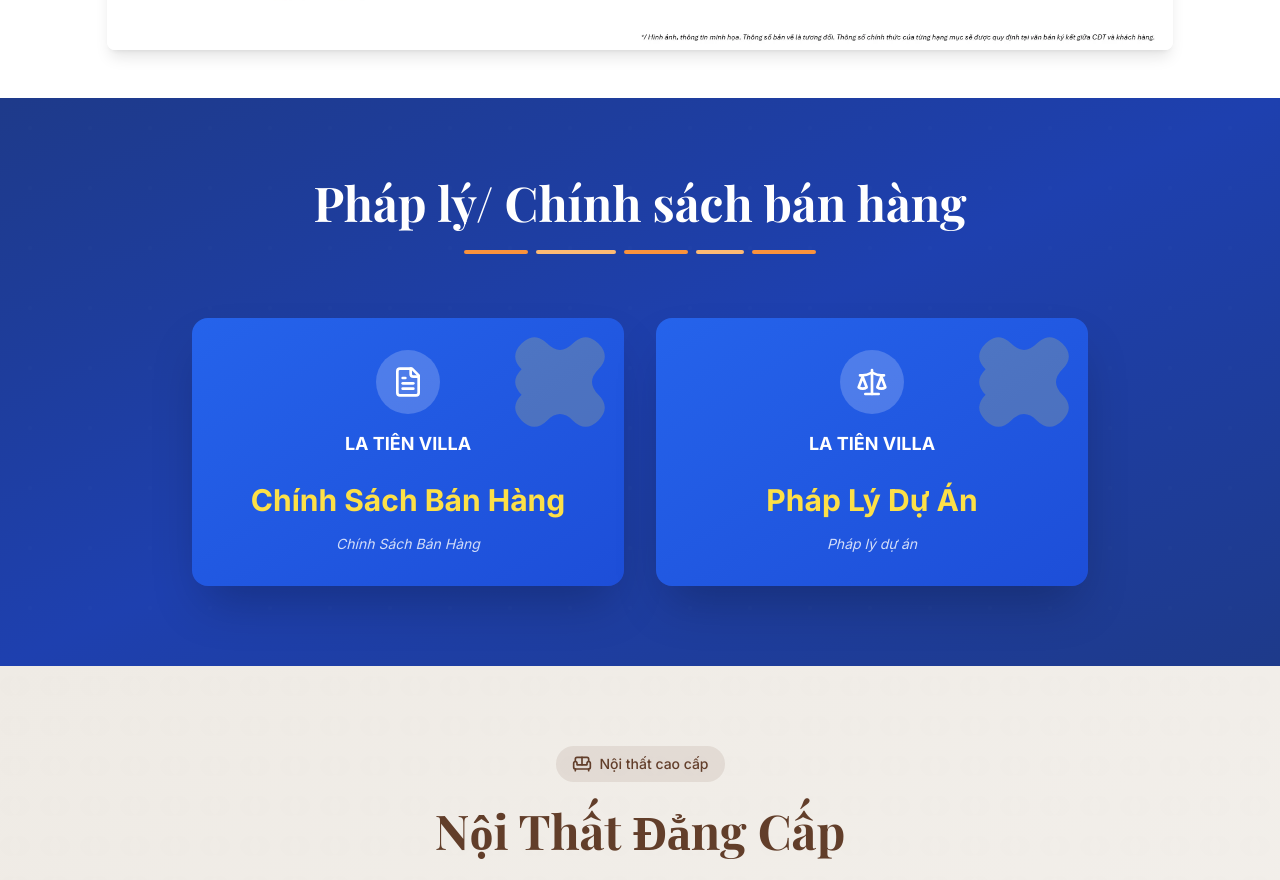
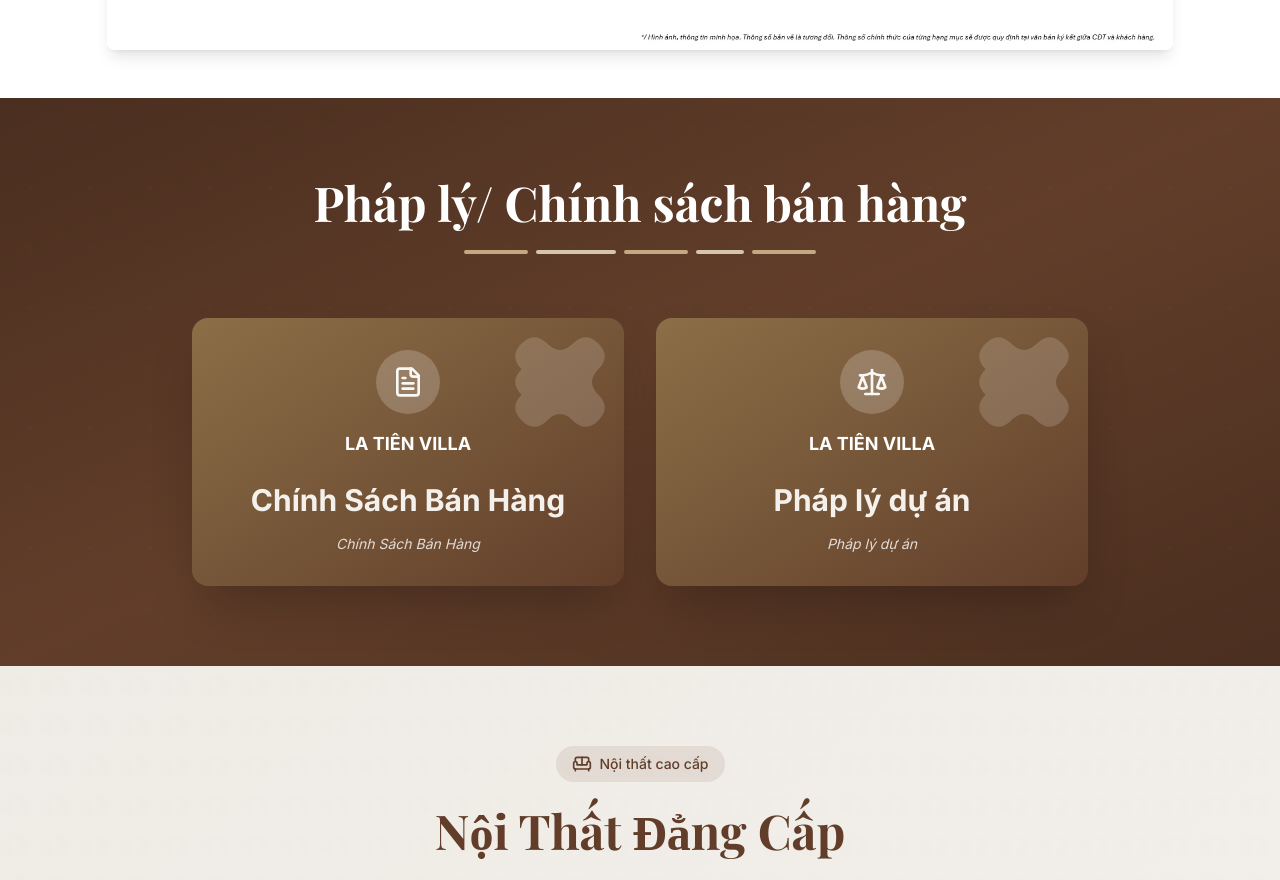
Before and after one commit to nam-techie/LaTienVilla, a React (Vite) app: page / in a window 1280 px wide. Shown: the part 8297-9177 px from the top of the page. Built offline with nearby package versions, Linux system fonts and the light colour scheme.

Commit message:
Update Progress section styles to use primary color scheme and enhance button accessibility

```diff
--- a/src/components/sections/Progress.tsx
+++ b/src/components/sections/Progress.tsx
@@ -3,7 +3,7 @@
 
 const Progress: React.FC = () => {
   return (
-    <section id="progress" className="py-20 bg-gradient-to-br from-blue-900 via-blue-800 to-blue-900 relative overflow-hidden">
+    <section id="progress" className="py-20 bg-gradient-to-br from-primary-900 via-primary-800 to-primary-900 relative overflow-hidden">
       {/* Background Pattern */}
       <div className="absolute inset-0 opacity-10">
         <div className="absolute inset-0" style={{
@@ -19,11 +19,11 @@
           </h2>
           {/* Decorative wavy lines */}
           <div className="flex justify-center space-x-2 mb-8">
-            <div className="w-16 h-1 bg-orange-400 rounded-full"></div>
-            <div className="w-20 h-1 bg-orange-300 rounded-full"></div>
-            <div className="w-16 h-1 bg-orange-400 rounded-full"></div>
-            <div className="w-12 h-1 bg-orange-300 rounded-full"></div>
-            <div className="w-16 h-1 bg-orange-400 rounded-full"></div>
+            <div className="w-16 h-1 bg-primary-500 rounded-full"></div>
+            <div className="w-20 h-1 bg-primary-400 rounded-full"></div>
+            <div className="w-16 h-1 bg-primary-500 rounded-full"></div>
+            <div className="w-12 h-1 bg-primary-400 rounded-full"></div>
+            <div className="w-16 h-1 bg-primary-500 rounded-full"></div>
           </div>
         </div>
 
@@ -33,26 +33,26 @@
             {/* Sales Policy Card */}
             <button
               onClick={() => window.open('https://drive.google.com/drive/folders/1nfp79IZObPi-Z6CIGtcVNLVqbE2QhmnV', '_blank')}
-              className="group relative bg-gradient-to-br from-blue-600 to-blue-700 rounded-2xl p-8 shadow-2xl transition-all duration-300 hover:scale-105 hover:shadow-3xl focus:outline-none focus:ring-4 focus:ring-orange-400/50 hover:ring-4 hover:ring-orange-400/30"
+              className="group relative bg-gradient-to-br from-primary-700 to-primary-800 rounded-2xl p-8 shadow-2xl transition-all duration-300 hover:scale-105 hover:shadow-3xl focus:outline-none focus:ring-4 focus:ring-primary-400/50 hover:ring-4 hover:ring-primary-400/30"
             >
               {/* Background decoration */}
               <div className="absolute top-0 right-0 w-32 h-32 opacity-20">
-                <svg viewBox="0 0 100 100" className="w-full h-full text-yellow-300">
-                  <path d="M20,20 Q30,10 40,20 Q50,30 60,20 Q70,10 80,20 Q90,30 80,40 Q70,50 80,60 Q90,70 80,80 Q70,90 60,80 Q50,70 40,80 Q30,90 20,80 Q10,70 20,60 Q10,50 20,40 Q10,30 20,20 Z" fill="currentColor"/>
+                <svg viewBox="0 0 100 100" className="w-full h-full text-primary-300">
+                  <path d="M20,20 Q30,10 40,20 Q50,30 60,20 Q70,10 80,20 Q90,30 80,40 Q70,50 80,60 Q90,70 80,80 Q70,90 60,80 Q50,70 40,80 Q30,90 20,80 Q10,70 20,60 Q10,50 20,40 Q10,30 20,20 Z" fill="currentColor" />
                 </svg>
               </div>
 
               {/* Logo */}
               <div className="text-center mb-6">
                 <div className="inline-flex items-center justify-center w-16 h-16 bg-white/20 rounded-full mb-4">
-                  <FileText className="w-8 h-8 text-white" />
+                  <FileText className="w-8 h-8 text-primary-50" />
                 </div>
                 <div className="text-white font-bold text-lg">LA TIÊN VILLA</div>
               </div>
 
               {/* Main content */}
               <div className="text-center">
-                <h3 className="text-3xl font-bold text-yellow-300 mb-4 group-hover:text-yellow-200 transition-colors">
+                <h3 className="text-3xl font-bold text-primary-100 mb-4 group-hover:text-white transition-colors">
                   Chính Sách Bán Hàng
                 </h3>
                 <p className="text-white/80 italic text-sm group-hover:text-white transition-colors">
@@ -64,27 +64,27 @@
             {/* Legal Documents Card */}
             <button
               onClick={() => window.open('https://drive.google.com/drive/folders/12U68oHOdh5UpYthXUO6KTrAxkyEUqU5M', '_blank')}
-              className="group relative bg-gradient-to-br from-blue-600 to-blue-700 rounded-2xl p-8 shadow-2xl transition-all duration-300 hover:scale-105 hover:shadow-3xl focus:outline-none focus:ring-4 focus:ring-orange-400/50 hover:ring-4 hover:ring-orange-400/30"
+              className="group relative bg-gradient-to-br from-primary-700 to-primary-800 rounded-2xl p-8 shadow-2xl transition-all duration-300 hover:scale-105 hover:shadow-3xl focus:outline-none focus:ring-4 focus:ring-primary-400/50 hover:ring-4 hover:ring-primary-400/30"
             >
               {/* Background decoration */}
               <div className="absolute top-0 right-0 w-32 h-32 opacity-20">
-                <svg viewBox="0 0 100 100" className="w-full h-full text-yellow-300">
-                  <path d="M20,20 Q30,10 40,20 Q50,30 60,20 Q70,10 80,20 Q90,30 80,40 Q70,50 80,60 Q90,70 80,80 Q70,90 60,80 Q50,70 40,80 Q30,90 20,80 Q10,70 20,60 Q10,50 20,40 Q10,30 20,20 Z" fill="currentColor"/>
+                <svg viewBox="0 0 100 100" className="w-full h-full text-primary-300">
+                  <path d="M20,20 Q30,10 40,20 Q50,30 60,20 Q70,10 80,20 Q90,30 80,40 Q70,50 80,60 Q90,70 80,80 Q70,90 60,80 Q50,70 40,80 Q30,90 20,80 Q10,70 20,60 Q10,50 20,40 Q10,30 20,20 Z" fill="currentColor" />
                 </svg>
               </div>
 
               {/* Logo */}
               <div className="text-center mb-6">
                 <div className="inline-flex items-center justify-center w-16 h-16 bg-white/20 rounded-full mb-4">
-                  <Scale className="w-8 h-8 text-white" />
+                  <Scale className="w-8 h-8 text-primary-50" />
                 </div>
                 <div className="text-white font-bold text-lg">LA TIÊN VILLA</div>
               </div>
 
               {/* Main content */}
               <div className="text-center">
-                <h3 className="text-3xl font-bold text-yellow-300 mb-4 group-hover:text-yellow-200 transition-colors">
-                  Pháp Lý Dự Án
+                <h3 className="text-3xl font-bold text-primary-100 mb-4 group-hover:text-white transition-colors">
+                  Pháp lý dự án
                 </h3>
                 <p className="text-white/80 italic text-sm group-hover:text-white transition-colors">
                   Pháp lý dự án
```
Lines whose indentation alone changed are shown as unchanged.
